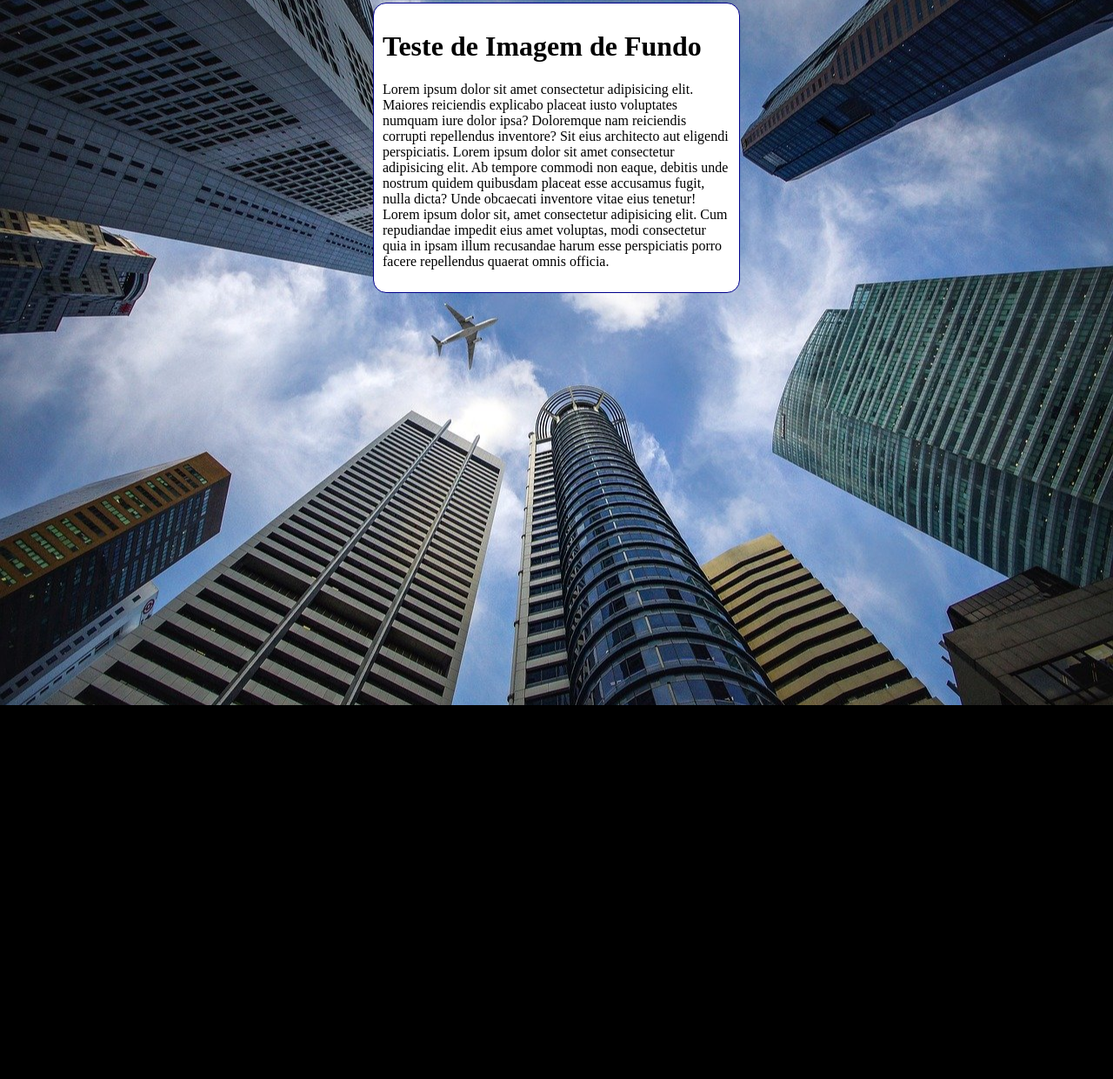
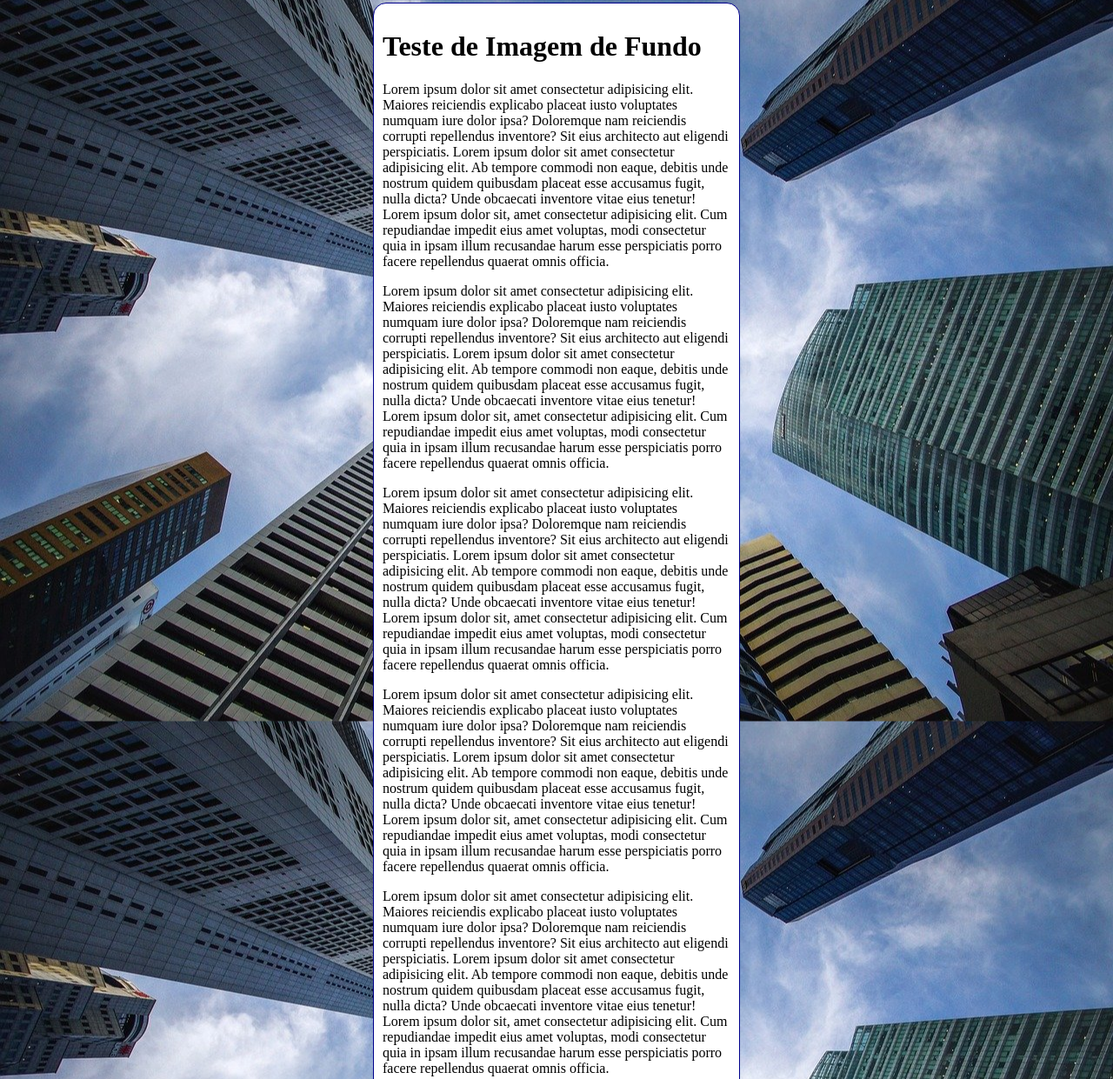
Before and after one commit to codebyveronica/html-css, a plain HTML site: page exercicios/ex022/fundo006.html in a window 1280 px wide. Shown: the part 5-1246 px from the top of the page at 87% size. Before the commit the page ends 816 px from the top, so only its background shows below. Drawn offline with Linux system fonts and the light colour scheme.

Commit message:
Atualizei exercicio 022

```diff
--- a/exercicios/ex022/fundo006.html
+++ b/exercicios/ex022/fundo006.html
@@ -10,8 +10,8 @@
             background-color: black;
             background-image: url('imagens/wallpaper002.jpg');
             background-position: center center;
-            background-repeat: no-repeat;
-            background-size: auto;
+            background-repeat: repeat-y;
+            background-size: cover;
         }
 
         main {
@@ -28,6 +28,13 @@
     <main>
         <h1>Teste de Imagem de Fundo</h1>
         <p>Lorem ipsum dolor sit amet consectetur adipisicing elit. Maiores reiciendis explicabo placeat iusto voluptates numquam iure dolor ipsa? Doloremque nam reiciendis corrupti repellendus inventore? Sit eius architecto aut eligendi perspiciatis. Lorem ipsum dolor sit amet consectetur adipisicing elit. Ab tempore commodi non eaque, debitis unde nostrum quidem quibusdam placeat esse accusamus fugit, nulla dicta? Unde obcaecati inventore vitae eius tenetur! Lorem ipsum dolor sit, amet consectetur adipisicing elit. Cum repudiandae impedit eius amet voluptas, modi consectetur quia in ipsam illum recusandae harum esse perspiciatis porro facere repellendus quaerat omnis officia.</p>
+        <p>Lorem ipsum dolor sit amet consectetur adipisicing elit. Maiores reiciendis explicabo placeat iusto voluptates numquam iure dolor ipsa? Doloremque nam reiciendis corrupti repellendus inventore? Sit eius architecto aut eligendi perspiciatis. Lorem ipsum dolor sit amet consectetur adipisicing elit. Ab tempore commodi non eaque, debitis unde nostrum quidem quibusdam placeat esse accusamus fugit, nulla dicta? Unde obcaecati inventore vitae eius tenetur! Lorem ipsum dolor sit, amet consectetur adipisicing elit. Cum repudiandae impedit eius amet voluptas, modi consectetur quia in ipsam illum recusandae harum esse perspiciatis porro facere repellendus quaerat omnis officia.</p>
+        <p>Lorem ipsum dolor sit amet consectetur adipisicing elit. Maiores reiciendis explicabo placeat iusto voluptates numquam iure dolor ipsa? Doloremque nam reiciendis corrupti repellendus inventore? Sit eius architecto aut eligendi perspiciatis. Lorem ipsum dolor sit amet consectetur adipisicing elit. Ab tempore commodi non eaque, debitis unde nostrum quidem quibusdam placeat esse accusamus fugit, nulla dicta? Unde obcaecati inventore vitae eius tenetur! Lorem ipsum dolor sit, amet consectetur adipisicing elit. Cum repudiandae impedit eius amet voluptas, modi consectetur quia in ipsam illum recusandae harum esse perspiciatis porro facere repellendus quaerat omnis officia.</p>
+        <p>Lorem ipsum dolor sit amet consectetur adipisicing elit. Maiores reiciendis explicabo placeat iusto voluptates numquam iure dolor ipsa? Doloremque nam reiciendis corrupti repellendus inventore? Sit eius architecto aut eligendi perspiciatis. Lorem ipsum dolor sit amet consectetur adipisicing elit. Ab tempore commodi non eaque, debitis unde nostrum quidem quibusdam placeat esse accusamus fugit, nulla dicta? Unde obcaecati inventore vitae eius tenetur! Lorem ipsum dolor sit, amet consectetur adipisicing elit. Cum repudiandae impedit eius amet voluptas, modi consectetur quia in ipsam illum recusandae harum esse perspiciatis porro facere repellendus quaerat omnis officia.</p>
+        <p>Lorem ipsum dolor sit amet consectetur adipisicing elit. Maiores reiciendis explicabo placeat iusto voluptates numquam iure dolor ipsa? Doloremque nam reiciendis corrupti repellendus inventore? Sit eius architecto aut eligendi perspiciatis. Lorem ipsum dolor sit amet consectetur adipisicing elit. Ab tempore commodi non eaque, debitis unde nostrum quidem quibusdam placeat esse accusamus fugit, nulla dicta? Unde obcaecati inventore vitae eius tenetur! Lorem ipsum dolor sit, amet consectetur adipisicing elit. Cum repudiandae impedit eius amet voluptas, modi consectetur quia in ipsam illum recusandae harum esse perspiciatis porro facere repellendus quaerat omnis officia.</p>
+        <p>Lorem ipsum dolor sit amet consectetur adipisicing elit. Maiores reiciendis explicabo placeat iusto voluptates numquam iure dolor ipsa? Doloremque nam reiciendis corrupti repellendus inventore? Sit eius architecto aut eligendi perspiciatis. Lorem ipsum dolor sit amet consectetur adipisicing elit. Ab tempore commodi non eaque, debitis unde nostrum quidem quibusdam placeat esse accusamus fugit, nulla dicta? Unde obcaecati inventore vitae eius tenetur! Lorem ipsum dolor sit, amet consectetur adipisicing elit. Cum repudiandae impedit eius amet voluptas, modi consectetur quia in ipsam illum recusandae harum esse perspiciatis porro facere repellendus quaerat omnis officia.</p>
+        <p>Lorem ipsum dolor sit amet consectetur adipisicing elit. Maiores reiciendis explicabo placeat iusto voluptates numquam iure dolor ipsa? Doloremque nam reiciendis corrupti repellendus inventore? Sit eius architecto aut eligendi perspiciatis. Lorem ipsum dolor sit amet consectetur adipisicing elit. Ab tempore commodi non eaque, debitis unde nostrum quidem quibusdam placeat esse accusamus fugit, nulla dicta? Unde obcaecati inventore vitae eius tenetur! Lorem ipsum dolor sit, amet consectetur adipisicing elit. Cum repudiandae impedit eius amet voluptas, modi consectetur quia in ipsam illum recusandae harum esse perspiciatis porro facere repellendus quaerat omnis officia.</p>
+        <p>Lorem ipsum dolor sit amet consectetur adipisicing elit. Maiores reiciendis explicabo placeat iusto voluptates numquam iure dolor ipsa? Doloremque nam reiciendis corrupti repellendus inventore? Sit eius architecto aut eligendi perspiciatis. Lorem ipsum dolor sit amet consectetur adipisicing elit. Ab tempore commodi non eaque, debitis unde nostrum quidem quibusdam placeat esse accusamus fugit, nulla dicta? Unde obcaecati inventore vitae eius tenetur! Lorem ipsum dolor sit, amet consectetur adipisicing elit. Cum repudiandae impedit eius amet voluptas, modi consectetur quia in ipsam illum recusandae harum esse perspiciatis porro facere repellendus quaerat omnis officia.</p
     </main>
 </body>
 </html>
```
